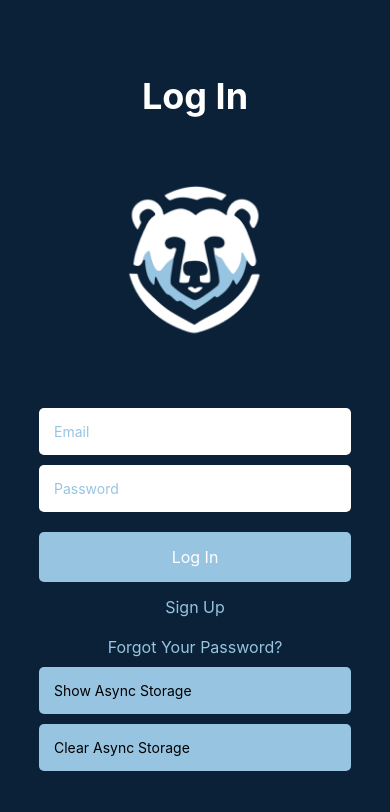
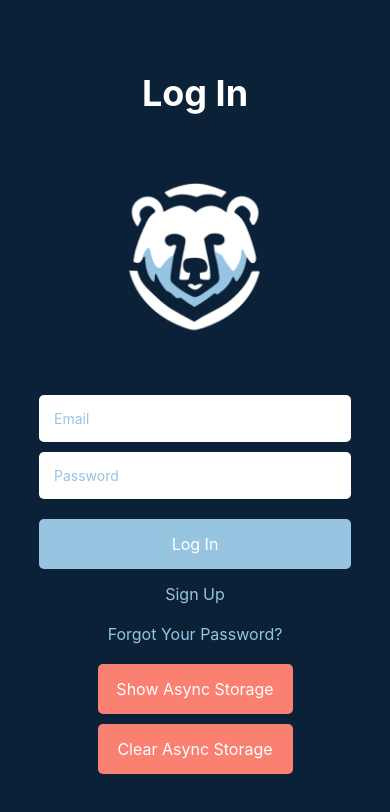
Before and after one commit to jshabun/scotties-crib, a React Native app in the folder Scotties-Crib/: screen /Login in a window 390 px wide. Shown: the top 812 px of the page. Built offline with nearby package versions, Linux system fonts and the light colour scheme.

Commit message:
modified dev buttons on login + cleaned up code

```diff
--- a/Scotties-Crib/Login.js
+++ b/Scotties-Crib/Login.js
@@ -112,27 +112,12 @@ const LoginScreen = ({ navigation, route }) => {
         <Text style={styles.signUpButtonText}>Forgot Your Password?</Text>
       </TouchableOpacity>
 
-      {/* <Text
-        onPress={() => navigation.navigate('Signup')}
-        style={globalStyles.linkText}
-      >
-        Don't have an account? Sign Up {'\n \n'}
-      </Text> */}
-
-      {/* <Text
-      style={globalStyles.linkText}
-      onPress={() => navigation.navigate('Profile')}
-      >Have a profile? Go to Profile</Text> */}
-
-      <Text
-      style={styles.button}
-      onPress={showAsyncStorage}
-      >Show Async Storage</Text>
-      <Text
-      style={styles.button}
-      onPress={clearAsyncStorage}
-      >Clear Async Storage</Text>
-      {/* <Button style={globalStyles.button} title="Go to Profile" onPress={() => navigation.navigate('Profile')} /> */}
+      <TouchableOpacity style={styles.devButton} onPress={showAsyncStorage}>
+        <Text style={styles.buttonText}>Show Async Storage</Text>
+      </TouchableOpacity>
+      <TouchableOpacity style={styles.devButton1} onPress={clearAsyncStorage}>
+        <Text style={styles.buttonText}>Clear Async Storage</Text>
+      </TouchableOpacity>
     </View>
   );
 };
@@ -145,7 +130,7 @@ const styles = StyleSheet.create({
     backgroundColor: '#0b2138',
   },
   logo: {
-    marginBottom: 20,
+    marginBottom: 10,
     width: 250, // Set your logo width
     height: 250, // Set your logo height
   },
@@ -172,6 +157,22 @@ const styles = StyleSheet.create({
     alignItems: 'center',
     marginTop: 10,
   },
+  devButton: {
+    width: '50%',
+    backgroundColor: "#FA8072",
+    padding: 15,
+    borderRadius: 5,
+    alignItems: 'center',
+    marginTop: 20,
+  },
+  devButton1: {
+    width: '50%',
+    backgroundColor: "#FA8072",
+    padding: 15,
+    borderRadius: 5,
+    alignItems: 'center',
+    marginTop: 10,
+  },
   buttonText: {
     color: 'white',
     fontSize: 16,
```
